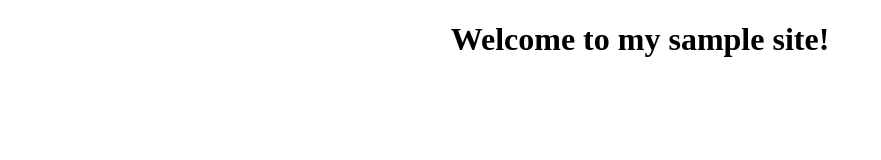
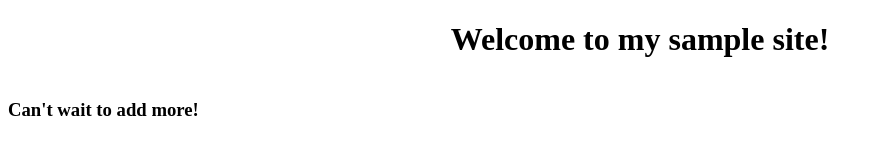
Before and after one commit to camunity/gitPractice, a plain HTML site: page index.html in a window 1280 px wide. Shown: the whole page, without its empty margins (0-881 px from the left). Drawn offline with Linux system fonts and the light colour scheme.

Commit message:
added a div to hold new data

```diff
--- a/index.html
+++ b/index.html
@@ -6,6 +6,9 @@
     </head>
     <body>
         <h1>Welcome to my sample site!</h1>
+        <div class="container">
+            <h3>Can't wait to add more!</h3>
+        </div>
         <script src="./index.js"></script>
     </body>
 </html>
--- a/style.css
+++ b/style.css
@@ -1,3 +1,7 @@
 body {
     text-align: center;
 }
+
+.container {
+    display: flex;
+}
```
